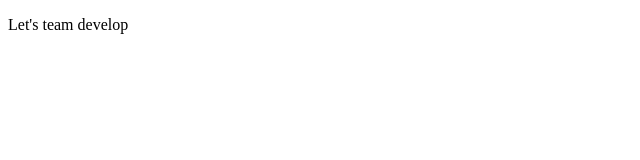
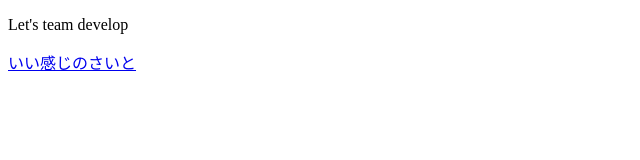
Before and after one commit to kikuchitokumasa/practice3, a plain HTML site: page index.html in a window 1280 px wide. Shown: the whole page, without its empty margins (0-640 px from the left). Drawn offline with Linux system fonts and the light colour scheme.

Commit message:
URLの追加

```diff
--- a/index.html
+++ b/index.html
@@ -6,5 +6,6 @@
 </head>
 	<body>
  <p>Let's team develop</p>
+ <a href="https://it-biz.online/web-design/lnk/">いい感じのさいと</a>
 	</body>
 </html>
```
